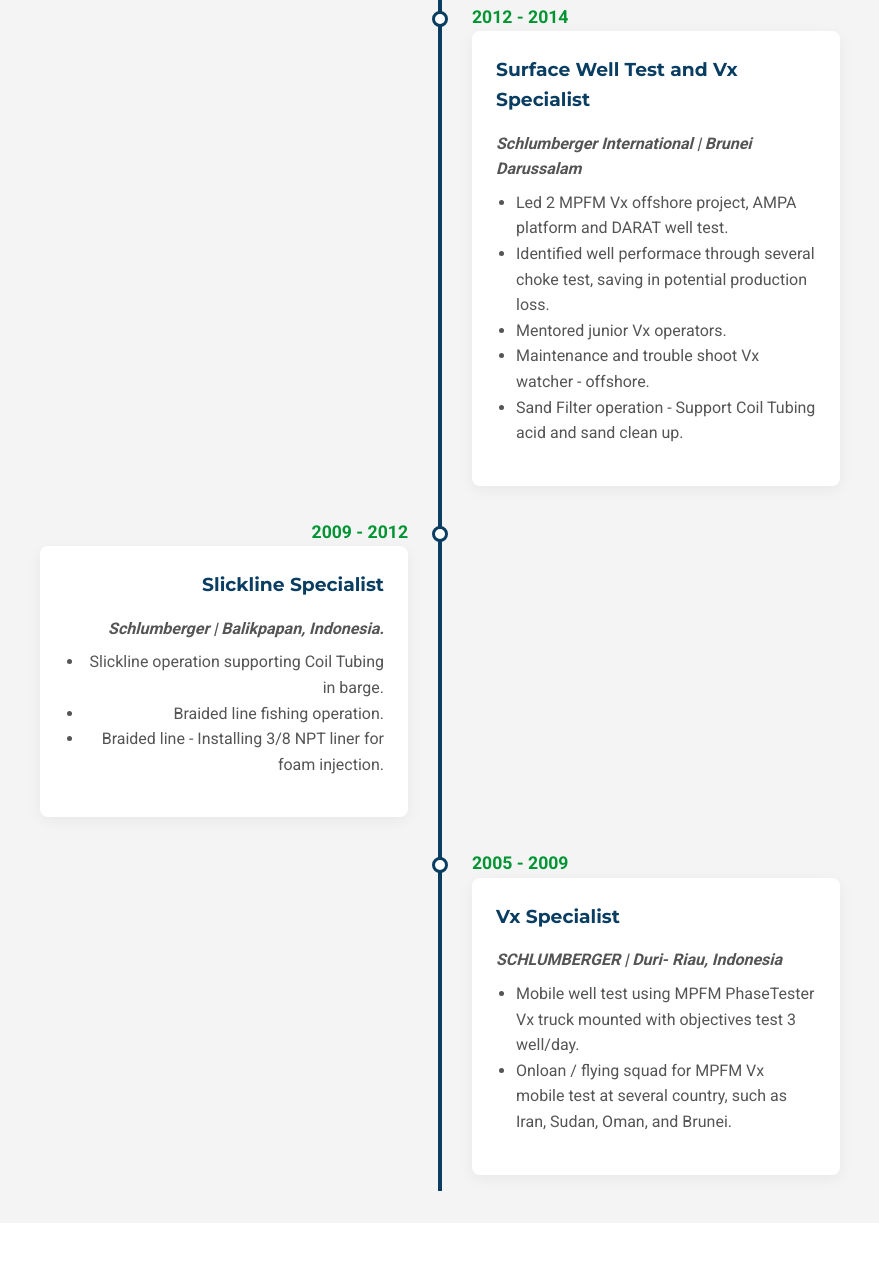
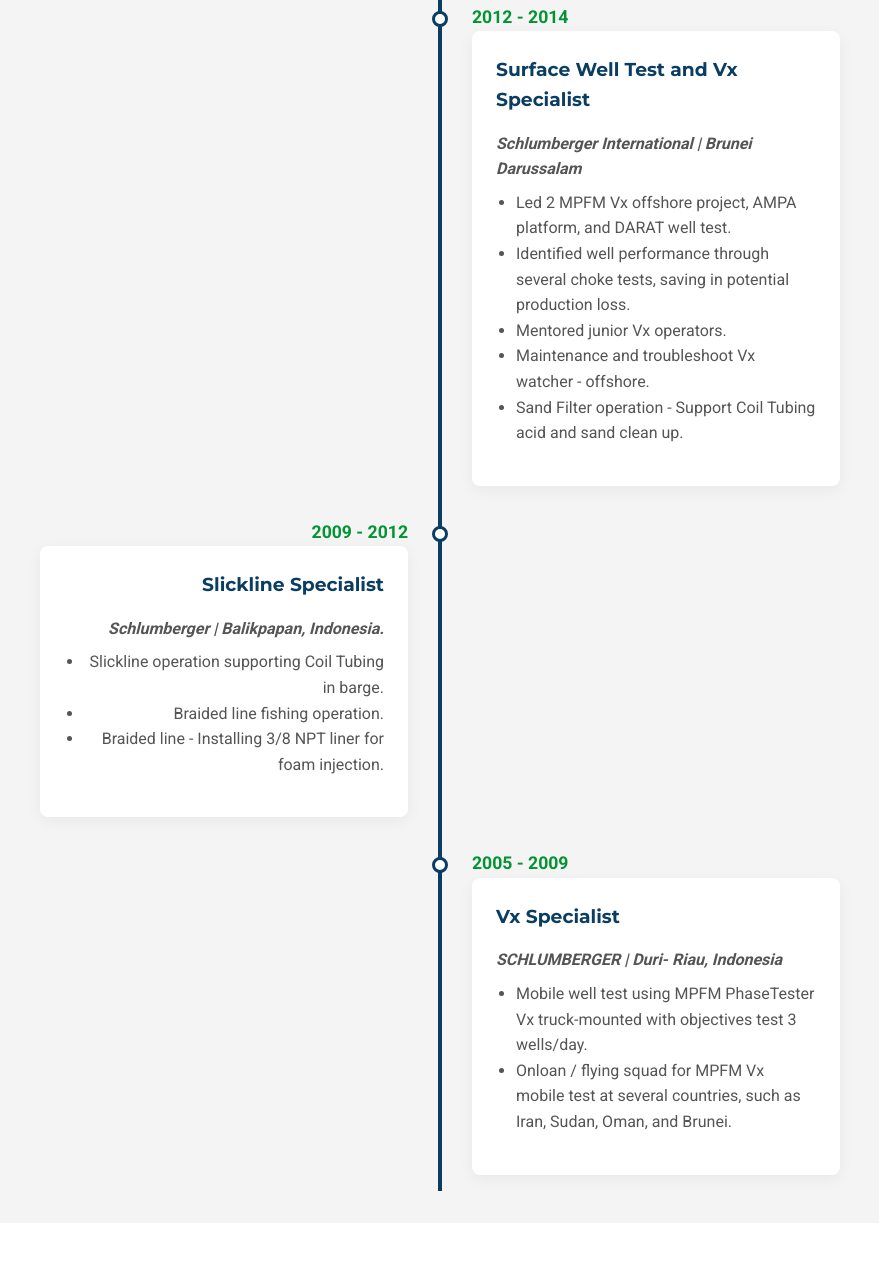
Before and after one commit to Ssuhendi2/SUHENDI, a plain HTML site: page index.html in a window 1280 px wide. Shown: the part 3078-4363 px from the top of the page, without its empty margins (200-1079 px from the left). Drawn offline with Linux system fonts and the light colour scheme.

Commit message:
Update index.html

```diff
--- a/index.html
+++ b/index.html
@@ -144,7 +144,7 @@
                         <h3></h3>
                         <p class="company">Schlumberger International | Saudi Arabia.</p>
                         <ul>
-                            <li>Surface Well Test - Offshore, Zero  flaring project.</li>
+                            <li>Surface Well Test - Offshore, acid flowback.</li>
                             <li>Data Acquisition specialist - ECS (expendable choke system) and SMS (Sand Management system)- sand and acid frac flowback.</li>
                         </ul>
                     </div>
@@ -158,10 +158,10 @@
                         <h3>Surface Well Test and Vx Specialist</h3>
                         <p class="company">Schlumberger International | Brunei Darussalam</p>
                         <ul>
-                            <li>Led 2 MPFM Vx offshore project, AMPA platform and DARAT well test.</li>
-                            <li>Identified well performace through several choke test, saving in potential production loss.</li>
+                            <li>Led 2 MPFM Vx offshore project, AMPA platform, and DARAT well test.</li>
+                            <li>Identified well performance through several choke tests, saving in potential production loss.</li>
                             <li>Mentored junior Vx operators.</li>
-                            <li>Maintenance and trouble shoot Vx watcher - offshore.</li>
+                            <li>Maintenance and troubleshoot Vx watcher - offshore.</li>
                             <li>Sand Filter operation - Support Coil Tubing acid and sand clean up.</li>
                         </ul>
                     </div>
@@ -188,8 +188,8 @@
                         <h3>Vx Specialist</h3>
                         <p class="company">SCHLUMBERGER | Duri- Riau, Indonesia</p>
                         <ul>
-                            <li>Mobile well test using MPFM PhaseTester Vx truck mounted with objectives test 3 well/day.</li>
-                            <li>Onloan / flying squad for MPFM Vx mobile test at several country, such as Iran, Sudan, Oman, and Brunei.</li>
+                            <li>Mobile well test using MPFM PhaseTester Vx truck-mounted with objectives test 3 wells/day.</li>
+                            <li>Onloan / flying squad for MPFM Vx mobile test at several countries, such as Iran, Sudan, Oman, and Brunei.</li>
                         </ul>
                     </div>
                 </div>
```
